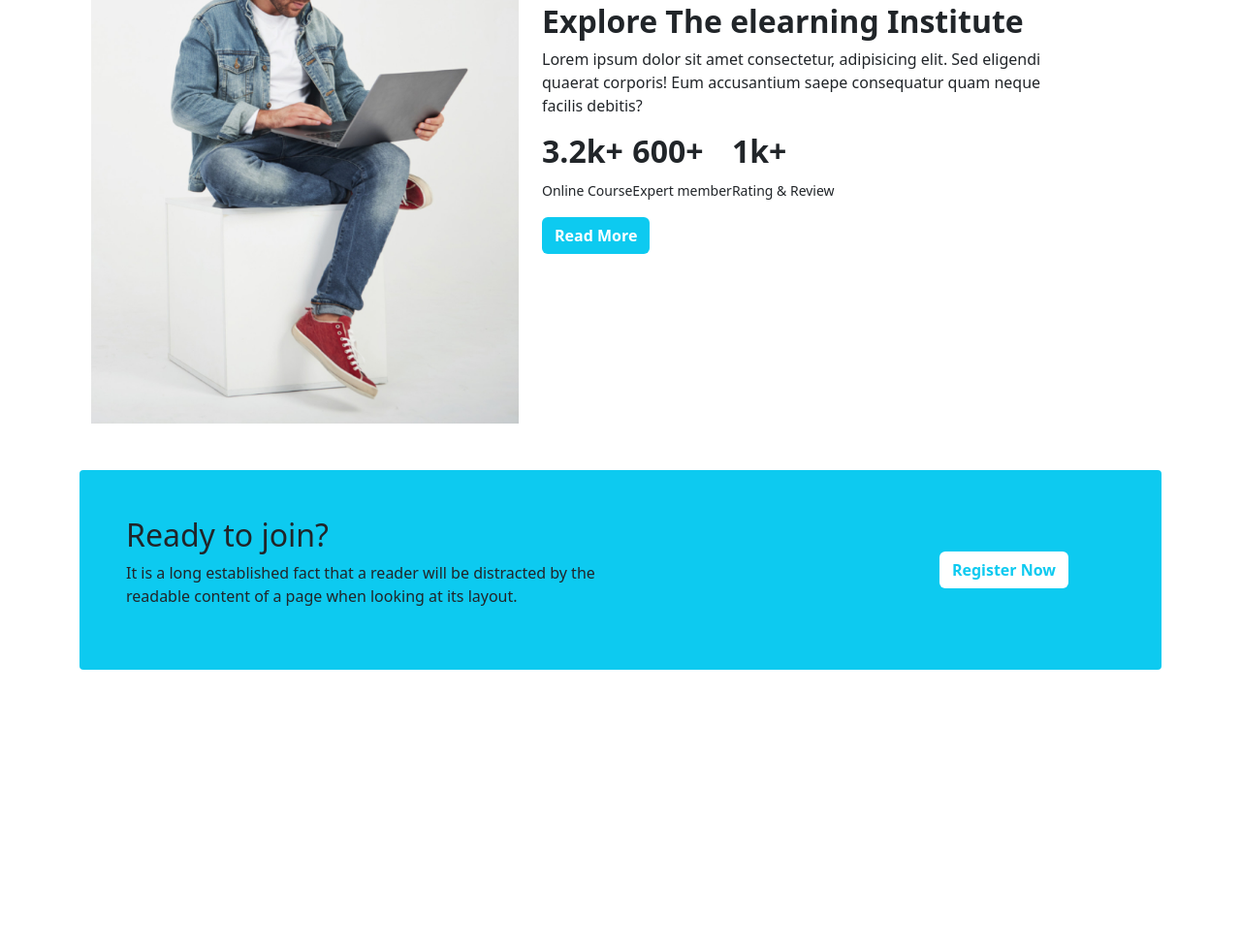
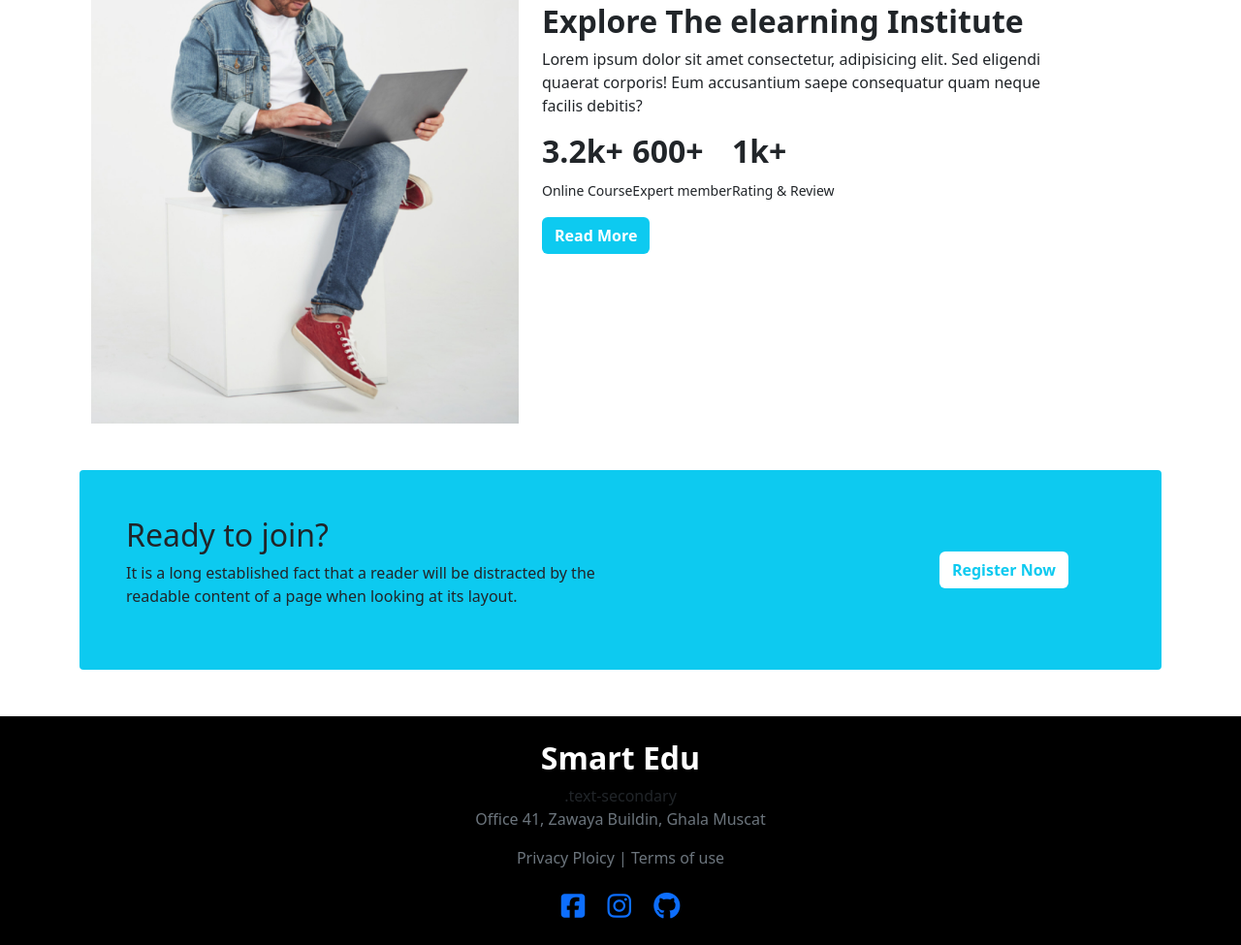
Before and after one commit to imriazul/smart-education, a plain HTML site: page index.html in a window 1280 px wide. Shown: the part 1861-2836 px from the top of the page at 97% size. Before the commit the page ends 2600 px from the top, so only its background shows below. Drawn offline with nearby package versions, Linux system fonts and the light colour scheme.

Commit message:
footer added

```diff
--- a/index.html
+++ b/index.html
@@ -8,6 +8,7 @@
     <link rel="shortcut icon" href="images/favicon.ico" type="image/x-icon">
     <link href="https://cdn.jsdelivr.net/npm/bootstrap@5.2.0/dist/css/bootstrap.min.css" rel="stylesheet"
         integrity="sha384-gH2yIJqKdNHPEq0n4Mqa/HGKIhSkIHeL5AyhkYV8i59U5AR6csBvApHHNl/vI1Bx" crossorigin="anonymous">
+        <script src="https://kit.fontawesome.com/d139140d96.js" crossorigin="anonymous"></script>
 </head>
 
 <body>
@@ -259,7 +260,28 @@
             <!-- register modal end  -->
 
     </main>
-
+    <footer class="bg-black text-center pt-4 pb-1">
+        <h2 class="fw-bold text-white">Smart Edu</h2>
+            .text-secondary
+            <div class="text-secondary">
+                <p">Office 41, Zawaya Buildin, Ghala Muscat</p>
+                <p>
+                    <span>Privacy Ploicy </span>|
+                    <span> Terms of use</span>
+                </p>
+                <p class="fs-3">
+                    <span class="mx-2">
+                        <a href="https://www.facebook.com/imriazul"><i class="fa-brands fa-square-facebook"></i></a>
+                    </span>
+                    <span class="mx-2">
+                        <a href="https://www.instagram.com/imriazul"><i class="fa-brands fa-instagram"></i></i></a>
+                    </span>
+                    <span class="mx-2">
+                        <a href="https://github.com/imriazul"><i class="fa-brands fa-github"></i></a>
+                    </span>
+                </p>
+            </div>
+    </footer>
 
     <!-- bootstrap script start here -->
     <script src="https://cdn.jsdelivr.net/npm/bootstrap@5.2.0/dist/js/bootstrap.bundle.min.js"
```
